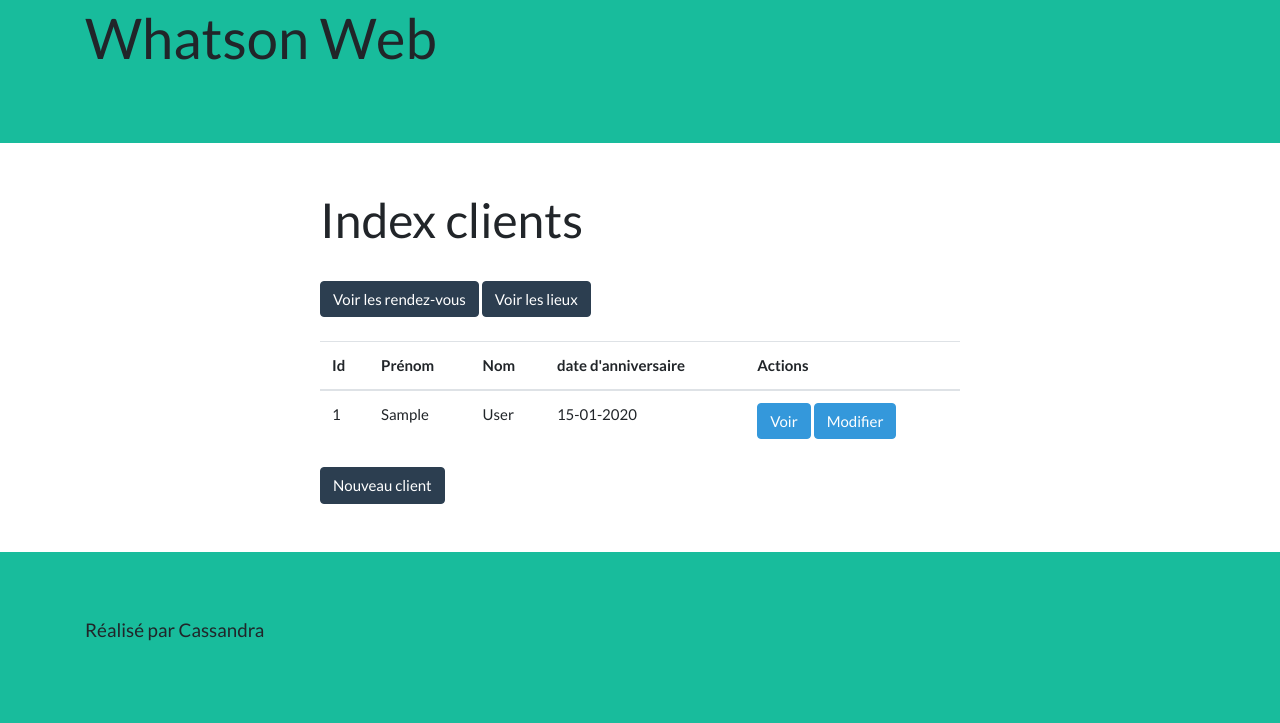
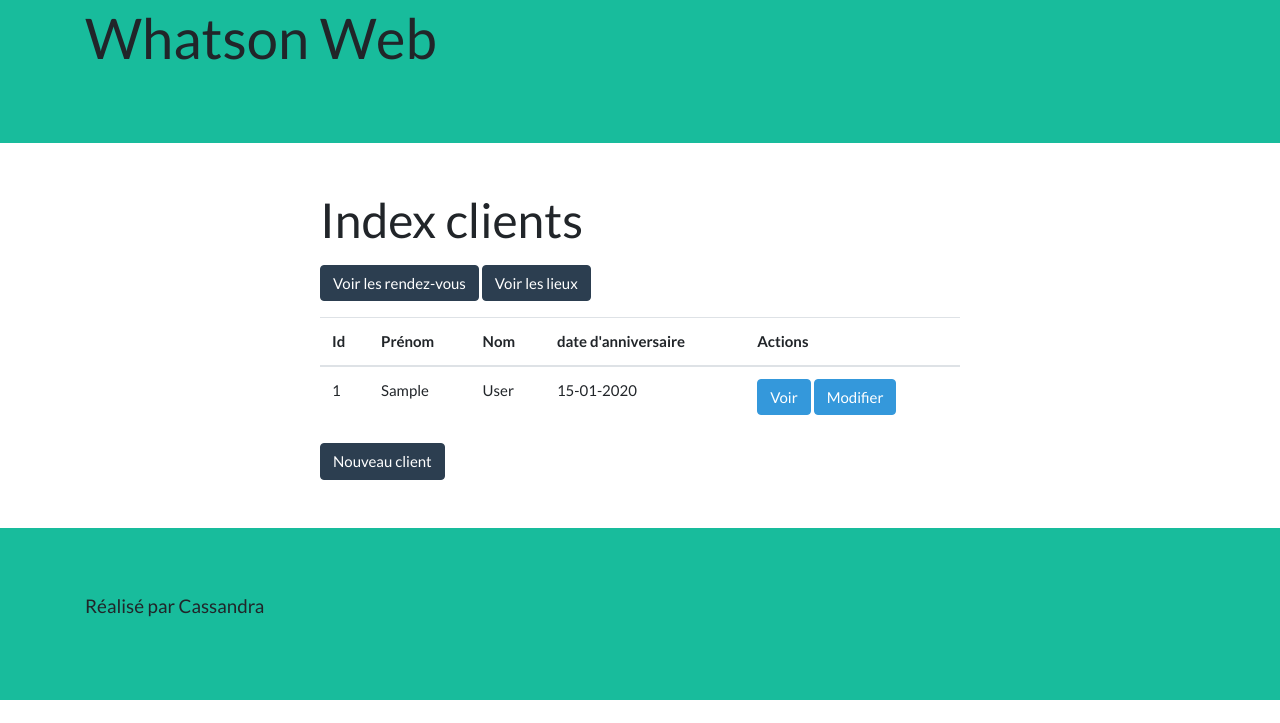
Before and after one commit to whatson-web/symfony-test, a Symfony app: template templates/customer/index.html.twig in a window 1280 px wide. Shown: the top 723 px of the page. Run offline with Twig, Linux system fonts and the light colour scheme; the template is opened without the code that fills it: most values are stand-ins (such as "Sample title", 1, 10 or a date in 2020); some libraries are stand-ins or nearby versions.

Commit message:
finish project

```diff
--- a/templates/appointment/index.html.twig
+++ b/templates/appointment/index.html.twig
@@ -3,7 +3,7 @@
 {% block title %}Index des Rendez-Vous{% endblock %}
 
 {% block main %}
-    <div class="w-50 m-auto">
+    <section class="w-50 m-auto">
         <h1>Index des rendez-vous</h1>
         <div class="my-3">
             <a class="btn btn-primary" href="{{ path('customer_index') }}">Voir les clients</a>
@@ -37,5 +37,5 @@
 
         <a class="btn btn-primary" href="{{ path('appointment_new') }}">Ajouter un rendez-vous</a>
 
-    </div>
+    </section>
 {% endblock %}
--- a/templates/appointment/show.html.twig
+++ b/templates/appointment/show.html.twig
@@ -3,7 +3,7 @@
 {% block title %}Rendez-vous{% endblock %}
 
 {% block main %}
-<div class="w-50 m-auto">
+    <section class="w-50 m-auto">
         <h1>Mon rendez-vous</h1>
 
         <table class="table my-3">
@@ -30,5 +30,5 @@
 
             {{ include('appointment/_delete_form.html.twig') }}
         </div>
-</div>
+    </section>
 {% endblock %}
--- a/templates/customer/_form.html.twig
+++ b/templates/customer/_form.html.twig
@@ -4,7 +4,7 @@
     {{ form_label(form.firstName, 'Prénom') }}
     {{ form_row(form.firstName) }}
     {{ form_row(form.birthDate) }}
-    <button class="btn btn-primary mt-4">{{ button_label|default('Enregistrer') }}</button>
-    <a class="btn btn-primary mt-4" href="{{ path('customer_index') }}">Retour à la liste</a>
+    <button class="btn btn-primary mt-3">{{ button_label|default('Enregistrer') }}</button>
+    <a class="btn btn-primary mt-3" href="{{ path('customer_index') }}">Retour à la liste</a>
 
 {{ form_end(form) }}
--- a/templates/customer/edit.html.twig
+++ b/templates/customer/edit.html.twig
@@ -3,9 +3,8 @@
 {% block title %}Modifier le client{% endblock %}
 
 {% block main %}
-    <div class="w-50 m-auto">
+    <section class="w-50 m-auto">
         <h1>Modifier le client</h1>
-
         {{ include('customer/_form.html.twig', {'button_label': 'Modifier'}) }}
-    </div>
+    </section>
 {% endblock %}
--- a/templates/customer/index.html.twig
+++ b/templates/customer/index.html.twig
@@ -3,11 +3,12 @@
 {% block title %}Index clients{% endblock %}
 
 {% block main %}
-    <div class="w-50 m-auto">
+    <section class="w-50 m-auto">
         <h1>Index clients</h1>
-        <a class="btn btn-primary my-4" href="{{ path('appointment_index') }}">Voir les rendez-vous</a>
-        <a class="btn btn-primary my-4" href="{{ path('place_index') }}">Voir les lieux</a>
-
+        <div class="my-3">
+            <a class="btn btn-primary" href="{{ path('appointment_index') }}">Voir les rendez-vous</a>
+            <a class="btn btn-primary" href="{{ path('place_index') }}">Voir les lieux</a>
+        </div>
         <table class="table">
             <thead>
                 <tr>
@@ -39,5 +40,5 @@
         </table>
 
         <a class="btn btn-primary" href="{{ path('customer_new') }}">Nouveau client</a>
-    </div>
+    </section>
 {% endblock %}
--- a/templates/customer/new.html.twig
+++ b/templates/customer/new.html.twig
@@ -3,9 +3,9 @@
 {% block title %}Nouveau client{% endblock %}
 
 {% block main %}
-    <div class="w-50 m-auto">
+    <section class="w-50 m-auto">
         <h1>Ajouter un nouveau client</h1>
 
         {{ include('customer/_form.html.twig') }}
-    </div>
+    </section>
 {% endblock %}
--- a/templates/customer/show.html.twig
+++ b/templates/customer/show.html.twig
@@ -3,7 +3,7 @@
 {% block title %}Clients{% endblock %}
 
 {% block main %}
-    <div class="w-50 m-auto">
+    <section class="w-50 m-auto">
         <h1>Clients</h1>
 
         <table class="table">
@@ -33,5 +33,5 @@
 
             {{ include('customer/_delete_form.html.twig') }}
         </div>
-    </div>
+    </section>
 {% endblock %}
--- a/templates/registration/register.html.twig
+++ b/templates/registration/register.html.twig
@@ -13,7 +13,7 @@
             {{ form_row(registrationForm.plainPassword) }}
 
             <button class="btn btn-primary">S'enregistrer</button>
-            <a class="btn btn-primary my-4" href="{{ path('app_login') }}">Retour</a>
+            <a class="btn btn-primary my-3" href="{{ path('app_login') }}">Retour</a>
         {{ form_end(registrationForm) }}
     </div>
 </div>
```
Also changed, not shown: templates/appointment/edit.html.twig (+4 -4 lines), templates/appointment/new.html.twig (+4 -5 lines), templates/place/index.html.twig (+4 -3 lines). Lines whose indentation alone changed are shown as unchanged.
